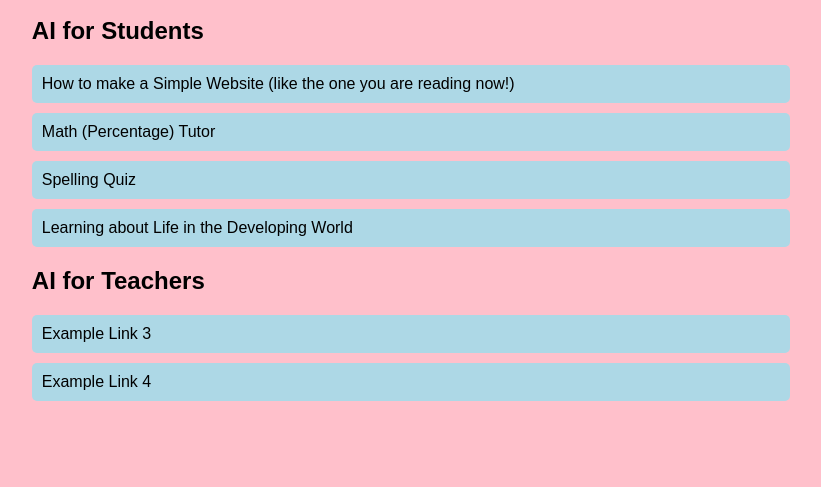
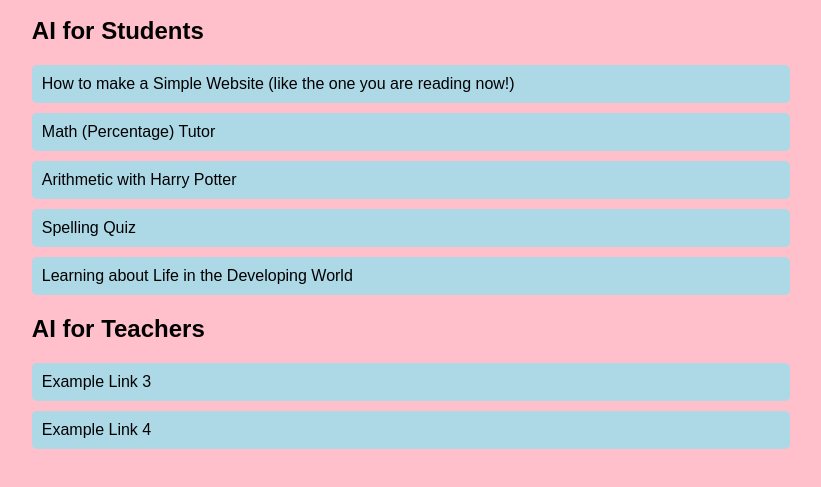
Before and after one commit to wescreamforicecream/AI-in-education, a plain HTML site: page index.html in a window 1280 px wide. Shown: the part 119-606 px from the top of the page, without its empty margins (229-1050 px from the left). Drawn offline with Linux system fonts and the light colour scheme.

Commit message:
Update index.html

```diff
--- a/index.html
+++ b/index.html
@@ -14,6 +14,7 @@
       <!-- Place your first list of links here -->
       <a href="https://chat.openai.com/share/fc3a54fa-89d8-4356-b17d-927c2ac49896">How to make a Simple Website (like the one you are reading now!)</a>
       <a href="https://chat.openai.com/share/b63760c0-7360-4a5f-860c-aaf23154d1a4">Math (Percentage) Tutor</a>
+      <a href="https://chat.openai.com/share/4cc46409-7b9d-49c3-8bc5-58adde041258">Arithmetic with Harry Potter</a>
       <a href="https://chat.openai.com/share/593abb0c-8647-4de3-a404-5a2efd1fa6c2">Spelling Quiz</a>
       <a href="https://chat.openai.com/share/5860efbd-bd16-4678-8252-9f9190fc78a7">Learning about Life in the Developing World</a>
 
```
